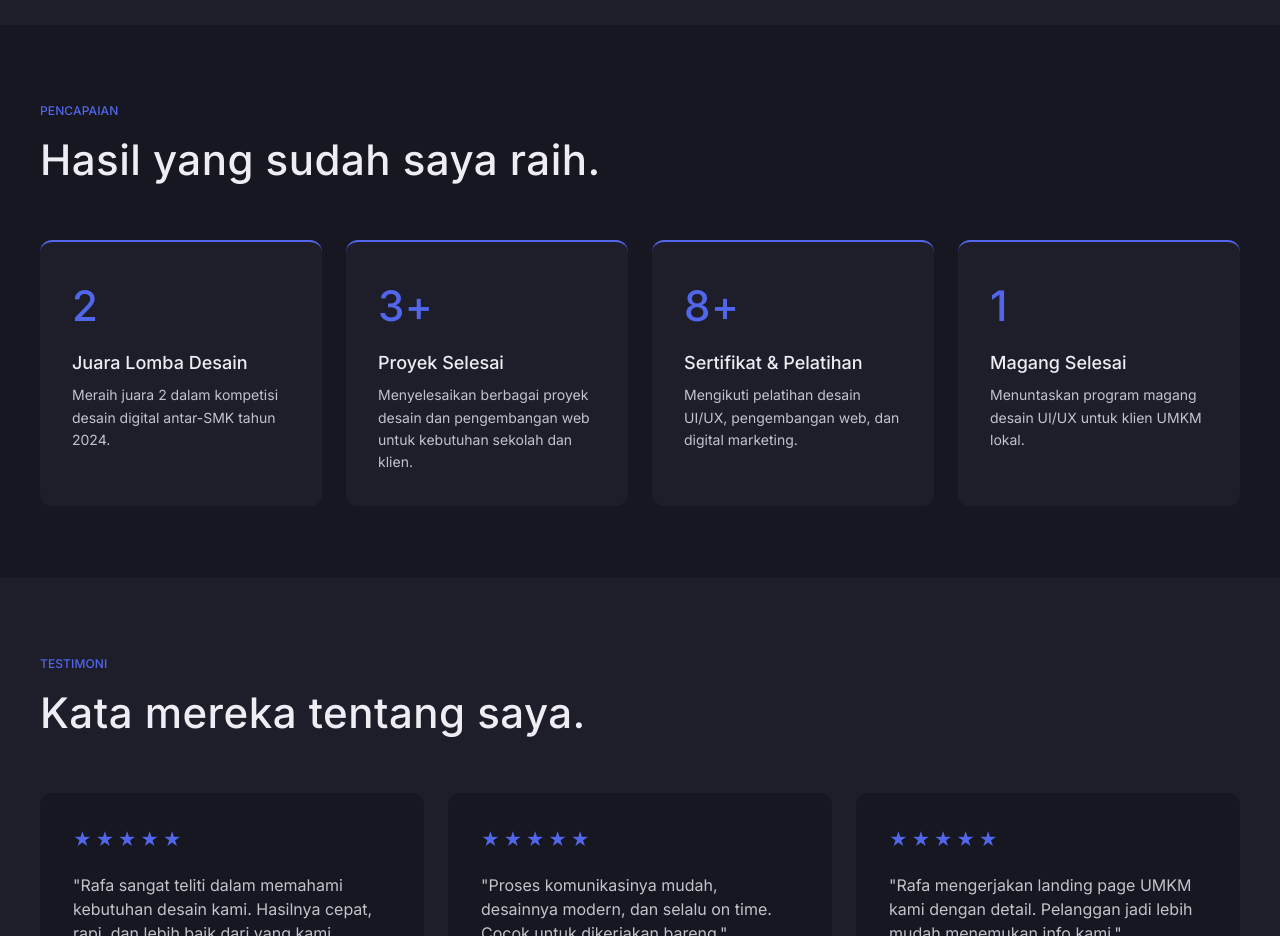
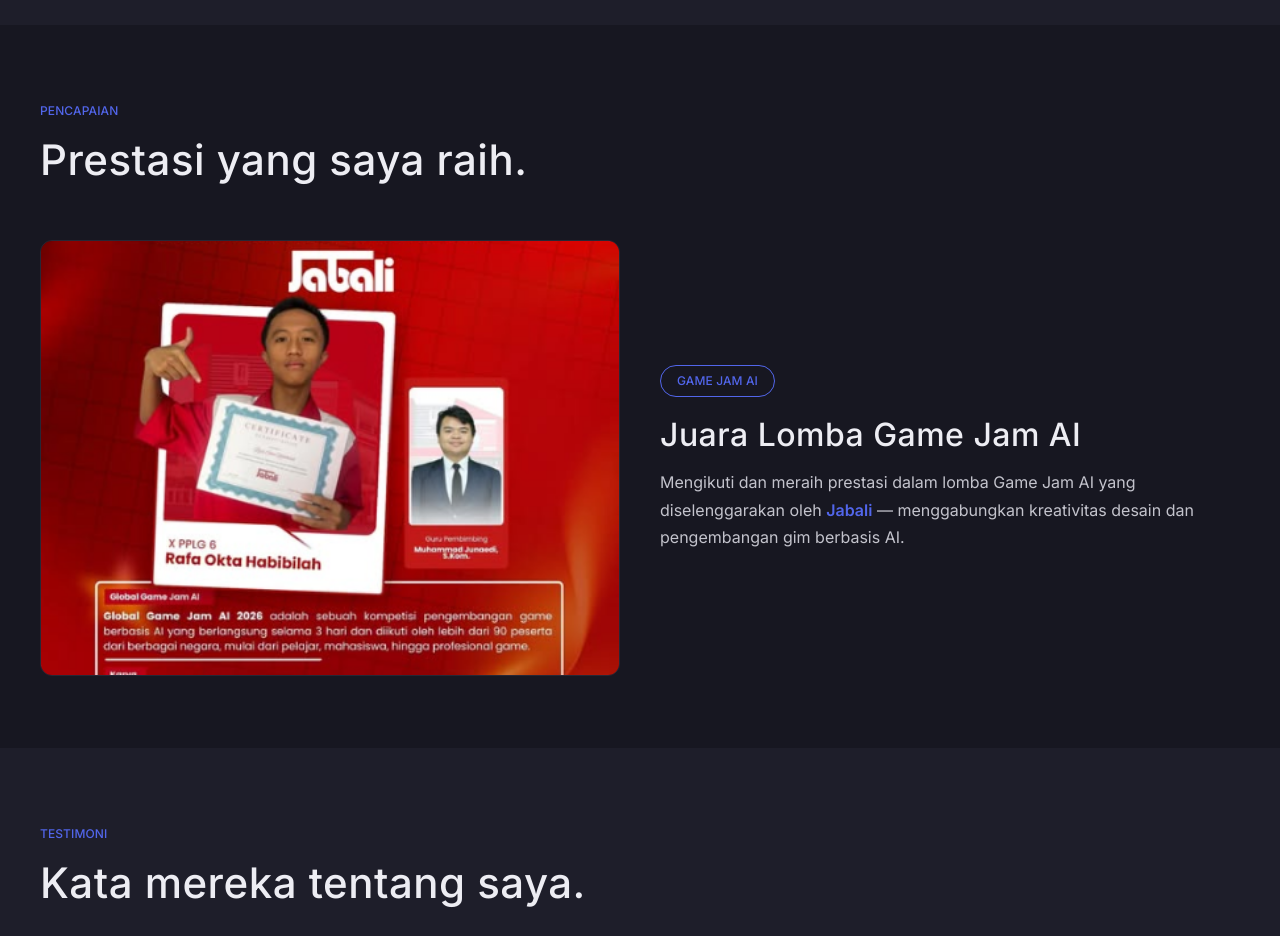
Before and after one commit to rafaoktahabibilah-hue/portofolioterbarurafa, a website built with Vite: page index.html in a window 1280 px wide. Shown: the part 4960-5896 px from the top of the page. Built offline with nearby package versions, Linux system fonts and the light colour scheme.

Commit message:
feat: add real achievement - Game Jam AI by Jabali with photo

```diff
--- a/index.html
+++ b/index.html
@@ -282,27 +282,15 @@
     <section class="section" id="achievements">
       <div class="container">
         <span class="section-label">Pencapaian</span>
-        <h2 class="section-title">Hasil yang sudah saya raih.</h2>
-        <div class="achievements-grid">
-          <div class="achievement-card">
-            <span class="achievement-num">2</span>
-            <h4 class="skill-name">Juara Lomba Desain</h4>
-            <p class="skill-desc">Meraih juara 2 dalam kompetisi desain digital antar-SMK tahun 2024.</p>
+        <h2 class="section-title">Prestasi yang saya raih.</h2>
+        <div class="achievement-featured">
+          <div class="achievement-photo">
+            <img src="/fotoprestasi.png" alt="Lomba Game Jam AI oleh Jabali" />
           </div>
-          <div class="achievement-card">
-            <span class="achievement-num">3+</span>
-            <h4 class="skill-name">Proyek Selesai</h4>
-            <p class="skill-desc">Menyelesaikan berbagai proyek desain dan pengembangan web untuk kebutuhan sekolah dan klien.</p>
-          </div>
-          <div class="achievement-card">
-            <span class="achievement-num">8+</span>
-            <h4 class="skill-name">Sertifikat & Pelatihan</h4>
-            <p class="skill-desc">Mengikuti pelatihan desain UI/UX, pengembangan web, dan digital marketing.</p>
-          </div>
-          <div class="achievement-card">
-            <span class="achievement-num">1</span>
-            <h4 class="skill-name">Magang Selesai</h4>
-            <p class="skill-desc">Menuntaskan program magang desain UI/UX untuk klien UMKM lokal.</p>
+          <div class="achievement-info">
+            <span class="achievement-badge">GAME JAM AI</span>
+            <h3 class="achievement-title">Juara Lomba Game Jam AI</h3>
+            <p class="skill-desc">Mengikuti dan meraih prestasi dalam lomba Game Jam AI yang diselenggarakan oleh <strong class="about-highlight">Jabali</strong> — menggabungkan kreativitas desain dan pengembangan gim berbasis AI.</p>
           </div>
         </div>
       </div>
--- a/src/main.js
+++ b/src/main.js
@@ -53,7 +53,7 @@ function initRevealElements() {
     '.project-card',
     '.skill-card',
     '.service-card',
-    '.achievement-card',
+    '.achievement-featured',
     '.testimonial-card',
     '.timeline-item',
     '.contact-card',
--- a/src/style.css
+++ b/src/style.css
@@ -678,31 +678,64 @@ a { color: inherit; text-decoration: none; }
 /* ============================================
    ACHIEVEMENTS
    ============================================ */
-.achievements-grid {
+.achievement-featured {
   display: grid;
-  grid-template-columns: repeat(4, 1fr);
-  gap: var(--spacing-24);
+  grid-template-columns: 1fr 1fr;
+  gap: var(--spacing-40);
+  align-items: center;
 }
 
-.achievement-card {
-  background: var(--color-graphite-card);
+.achievement-photo {
   border-radius: var(--radius-cards);
-  padding: var(--card-padding);
-  border-top: 2px solid var(--color-cobalt);
-  transition: border-color 0.3s;
+  overflow: hidden;
+  border: 1px solid var(--color-obsidian-button);
+  position: relative;
 }
 
-.achievement-card:hover {
-  border-top-color: var(--color-ivory-text);
+.achievement-photo::after {
+  content: "";
+  position: absolute;
+  inset: 0;
+  border: 2px solid var(--color-cobalt);
+  border-radius: 12px;
+  pointer-events: none;
+  transform: translate(-8px, -8px);
+  z-index: -1;
 }
 
-.achievement-num {
+.achievement-photo img {
+  width: 100%;
+  height: 100%;
+  aspect-ratio: 4 / 3;
+  object-fit: cover;
   display: block;
-  font-size: var(--text-heading-lg);
+}
+
+.achievement-badge {
+  display: inline-block;
+  font-size: var(--text-caption);
   font-weight: var(--weight-480);
+  letter-spacing: var(--tracking-caption);
+  text-transform: uppercase;
+  color: var(--color-cobalt);
+  padding: 6px var(--spacing-16);
+  border: 1px solid var(--color-cobalt);
+  border-radius: var(--radius-tags);
+  margin-bottom: var(--spacing-20);
+}
+
+.achievement-title {
+  font-size: var(--text-heading);
+  font-weight: var(--weight-480);
+  line-height: var(--leading-heading);
   letter-spacing: var(--tracking-heading);
-  color: var(--color-cobalt);
-  margin-bottom: var(--spacing-12);
+  color: var(--color-ivory-text);
+  margin-bottom: var(--spacing-16);
+}
+
+.achievement-info .skill-desc {
+  font-size: var(--text-body);
+  line-height: 1.7;
 }
 
 /* ============================================
@@ -945,9 +978,12 @@ a { color: inherit; text-decoration: none; }
     gap: var(--spacing-32);
   }
 
+  .achievement-featured {
+    grid-template-columns: 1fr;
+  }
+
   .skills-grid,
-  .services-grid,
-  .achievements-grid { grid-template-columns: repeat(2, 1fr); }
+  .services-grid { grid-template-columns: repeat(2, 1fr); }
 
   .hero-title { font-size: clamp(36px, 8vw, 56px); }
   .hero-metrics { gap: var(--spacing-24); }
@@ -957,10 +993,10 @@ a { color: inherit; text-decoration: none; }
   .section { padding: var(--spacing-56) var(--spacing-16); }
   .nav { padding: 0 var(--spacing-16); }
   .skills-grid,
-  .services-grid,
-  .achievements-grid { grid-template-columns: 1fr; }
+  .services-grid { grid-template-columns: 1fr; }
   .about-split { grid-template-columns: 1fr; }
   .about-info { grid-template-columns: 1fr; }
+  .achievement-featured { grid-template-columns: 1fr; }
   .hero-content { padding: var(--spacing-24); }
   .hero-actions { flex-direction: column; }
   .contact-form { flex-direction: column; align-items: center; }
```
Also changed, not shown: public/fotoprestasi.png (added).
